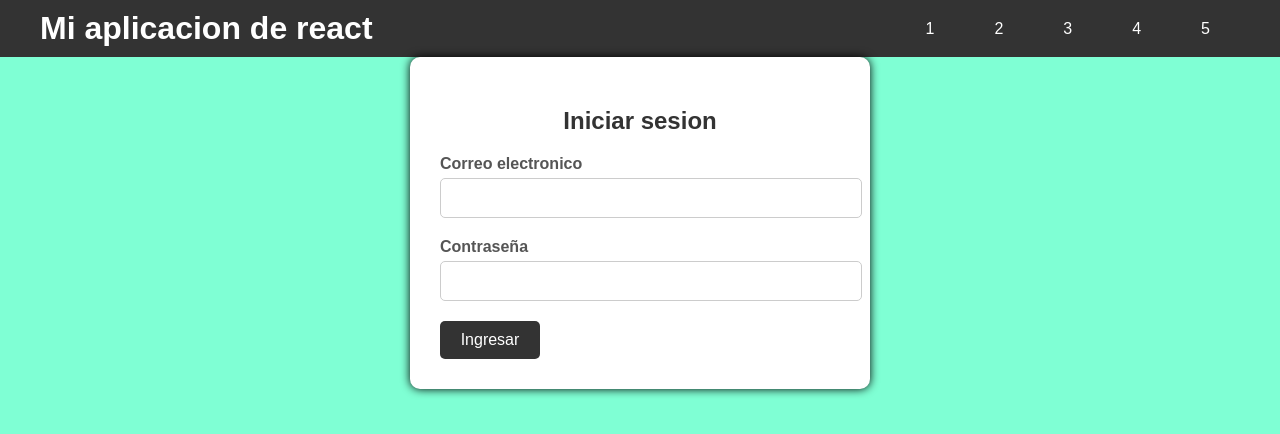
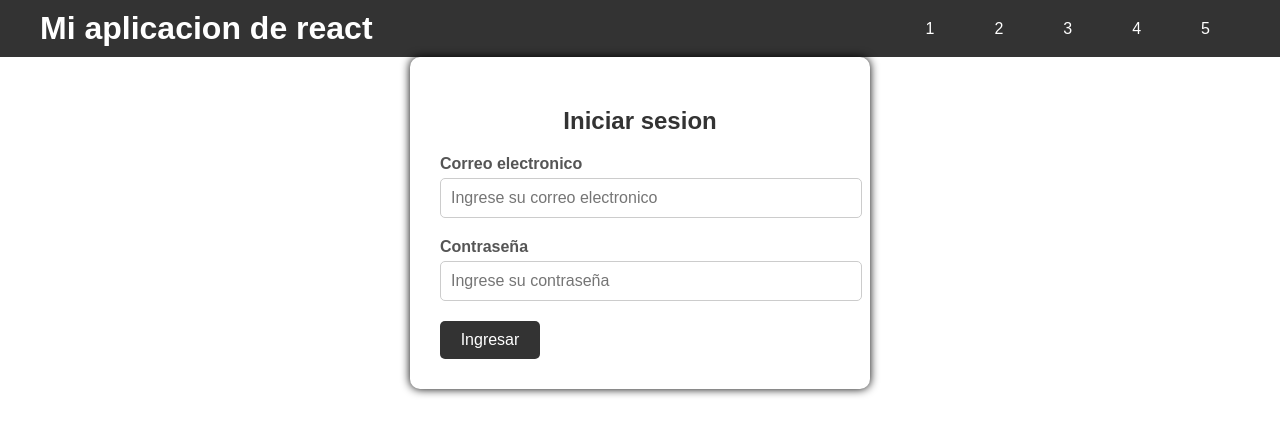
Before and after one commit to rodri364/ejemplo, a React (Create React App) app in the folder react-app/mi-app-react/: page / in a window 1280 px wide. Shown: the top 434 px of the page. Built offline with nearby package versions, Linux system fonts and the light colour scheme.

Commit message:
Cambiamos el fondo y agregamos placeholders

```diff
--- a/react-app/mi-app-react/src/App.css
+++ b/react-app/mi-app-react/src/App.css
@@ -5,7 +5,7 @@ body{
   display: flex;
   flex-direction: column;
   min-height: 80vh;
-  background-color: aquamarine;
+  background-color: white;
 }
 
 header{
--- a/react-app/mi-app-react/src/App.js
+++ b/react-app/mi-app-react/src/App.js
@@ -24,9 +24,9 @@ function App(props) {
                 <form class="login-form">
                     <h2>Iniciar sesion</h2>
                     <label for="email">Correo electronico</label>
-                    <input type="email" id="email" name="email" required />
+                    <input type="email" id="email" name="email" alt="Correo electronico" placeholder="Ingrese su correo electronico" required />
                     <label for="password">Contraseña</label>
-                    <input type="password" id="password" name="password" required />
+                    <input type="password" id="password" name="password" alt="Contraseña" placeholder="Ingrese su contraseña" required />
                     <button type="submit">Ingresar</button>
                 </form>
             </div>
```
